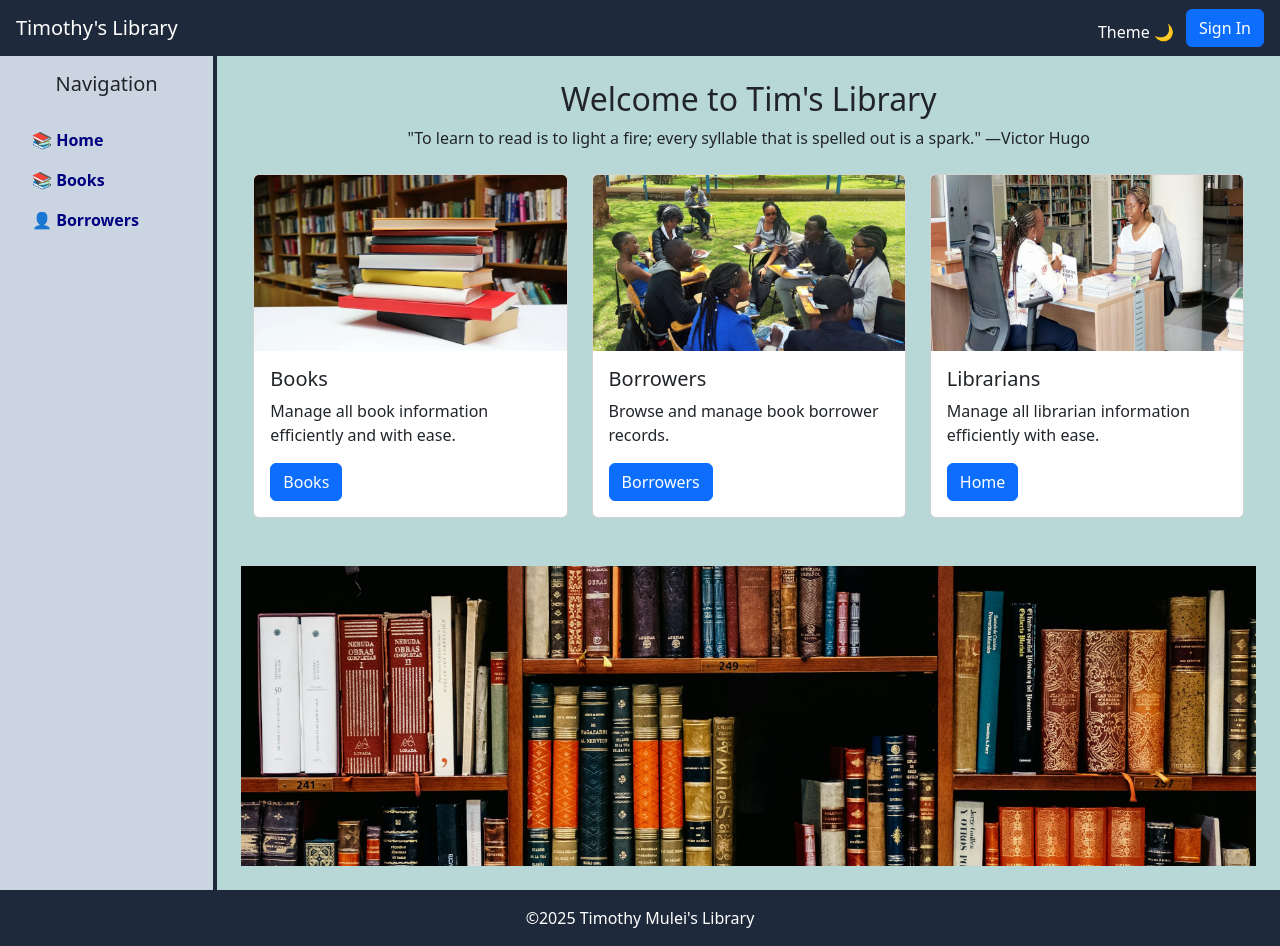
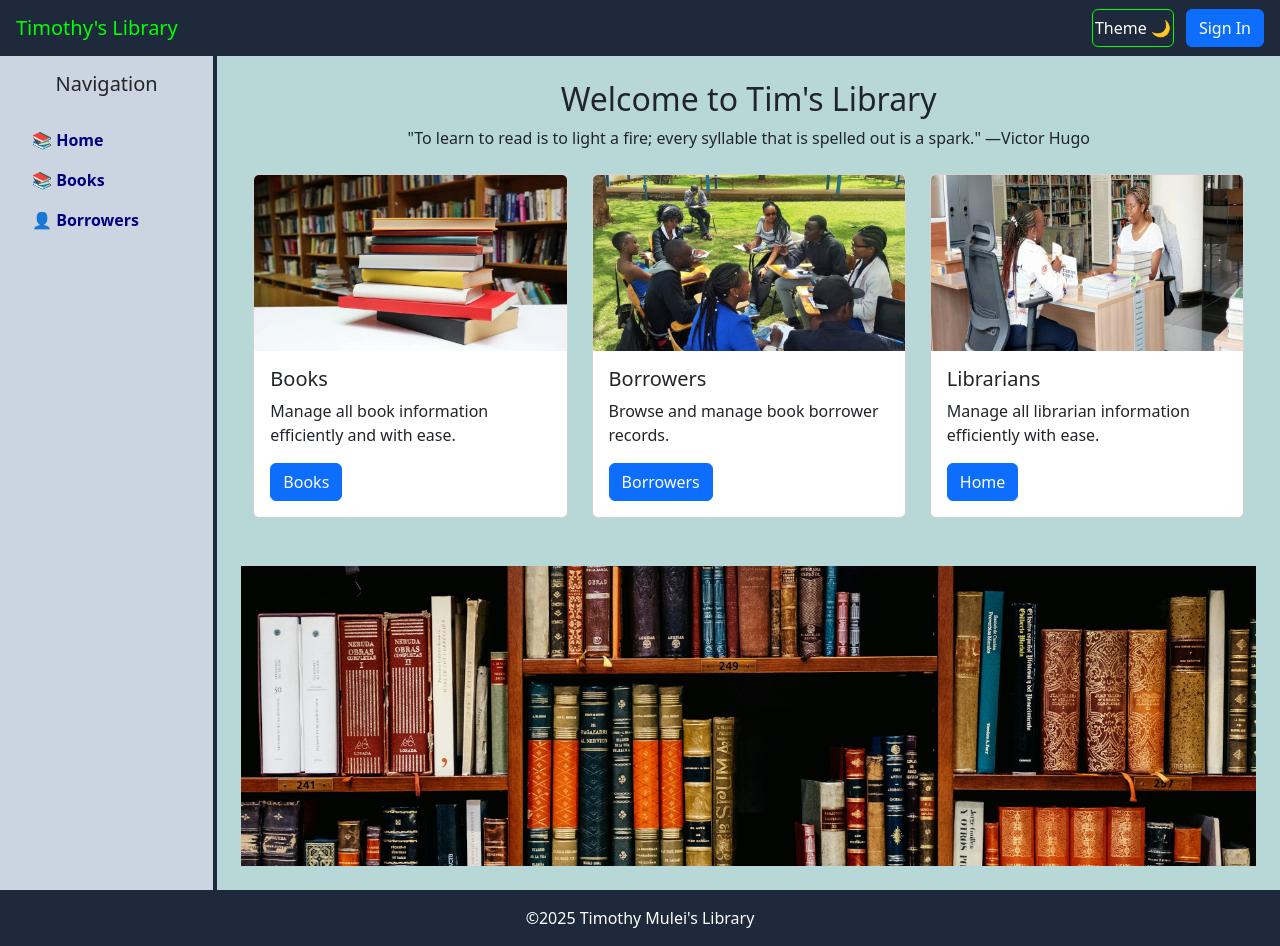
Before and after one commit to muleitim/timothysLibrary, a Next.js app: page / in a window 1280 px wide. Built offline with nearby package versions, Linux system fonts and the light colour scheme; no server answers.

Commit message:
Nav fixes

```diff
--- a/app/globals.css
+++ b/app/globals.css
@@ -104,3 +104,21 @@ html, body {
 {
     background-color: #dddada;
 }
+
+.navTextColor
+{
+    color: lime;
+}
+
+.btnBorderColor
+{
+    border: 1px solid lime;
+    padding: 2px;
+}
+
+.btnBorderColor:hover
+{
+    border: 1px solid lime;
+    padding: 2px;
+    background-color: rgba(0, 255, 0, 0.158);
+}
--- a/app/layout.jsx
+++ b/app/layout.jsx
@@ -47,8 +47,8 @@ export default function RootLayout({ children }) {
     <html lang="en">
       <body className={`bodyPadding ${theme === 'light' ? 'bodyColor' : ''} `} >
         {/* Top Navbar */}
-        <nav className={`navbar navbar-expand-lg navbar-dark px-3 fixed-top ${theme === 'light' ? 'navColorLight' : 'navColorDark'} `} >
-          <Link prefetch={false} className="navbar-brand" href={"/"}>Timothy's Library</Link>
+        <nav className={`navbar navbar-expand-lg navbar-dark px-3 navTextColor fixed-top ${theme === 'light' ? 'navColorLight' : 'navColorDark'} `} >
+          <Link prefetch={false} className="navbar-brand navTextColor" href={"/"}>Timothy's Library</Link>
           <button className="navbar-toggler" type="button" data-bs-toggle="collapse" data-bs-target="#navbarContent">
             <span className="navbar-toggler-icon"></span>
           </button>
@@ -70,11 +70,9 @@ export default function RootLayout({ children }) {
               </li>
             </ul>
 
-            <div className="d-flex flex-column flex-lg-row align-items-start align-items-lg-center justify-content-lg-end gap-2 w-100">
+            <div className="d-flex flex-column flex-lg-row align-items-right justify-content-end gap-2 w-100 ">
 
-
-
-              <button className="btn btn-link nav-link text-white navBarSpacing mt-2" onClick={toggleTheme} title="Toggle theme">
+              <button className="btn btn-link btnBorderColor nav-link text-white navBarSpacing" onClick={toggleTheme} title="Toggle theme">
                     {theme === 'light' ? 'Theme 🌙' : 'Theme ☀️'}
               </button>
 
@@ -89,10 +87,10 @@ export default function RootLayout({ children }) {
               </SignedOut>
 
               <SignedIn>
-              <div className="ms-auto">
-                <UserButton />
-              </div>
-            </SignedIn>
+                <div className="">
+                  <UserButton />
+                </div>
+              </SignedIn>
 
             </div>
 
```
